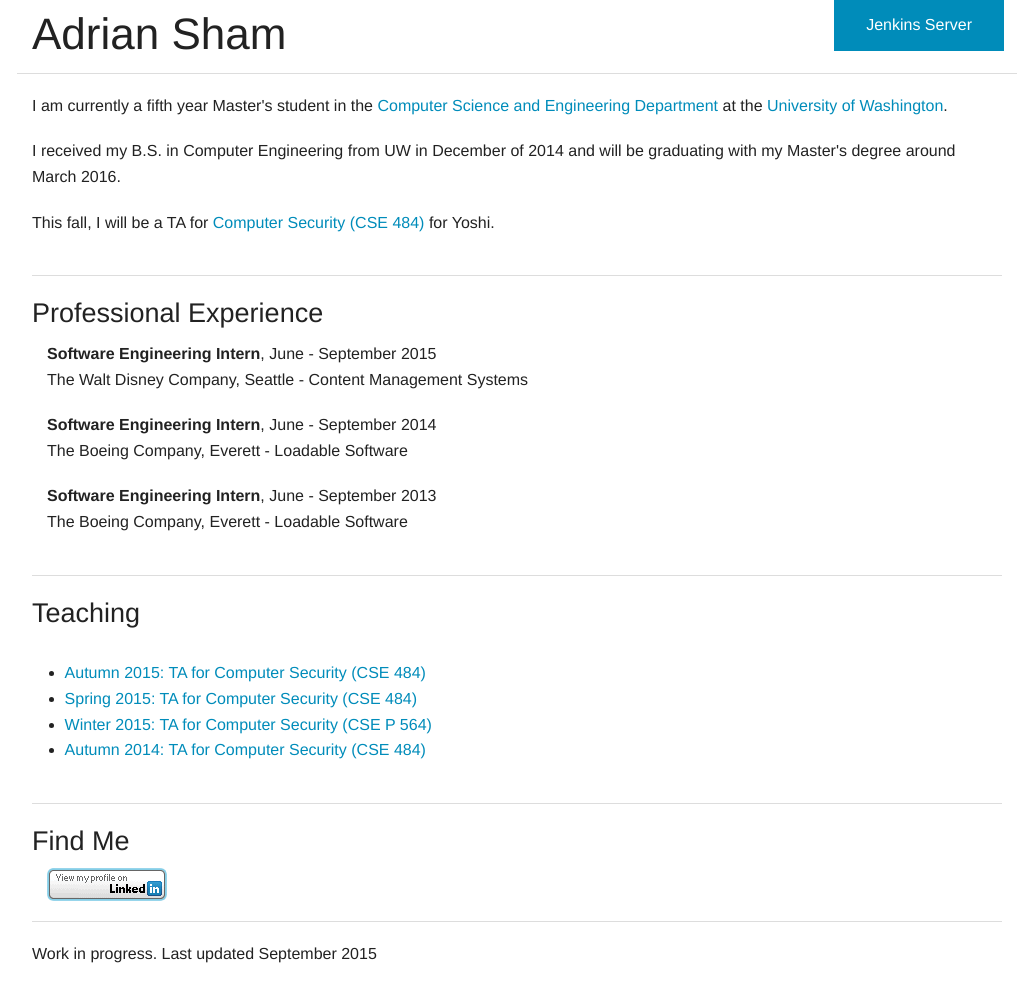
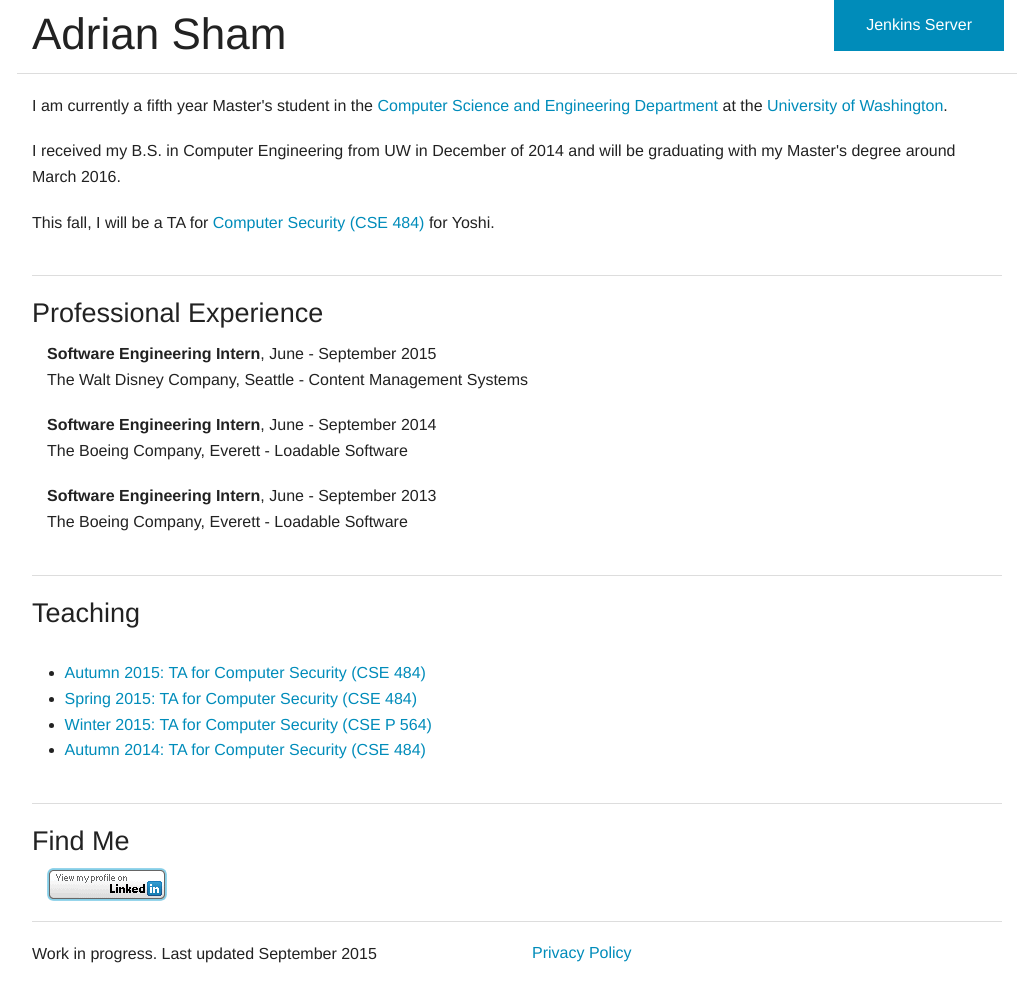
Before and after one commit to adrsham/website, a plain HTML site: page index.html in a window 1280 px wide. Shown: the whole page, without its empty margins (123-1158 px from the left). Drawn offline with Linux system fonts and the light colour scheme.

Commit message:
add privacy link

```diff
--- a/index.html
+++ b/index.html
@@ -118,6 +118,9 @@
                 <div class="large-6 columns">
                   <p>Work in progress. Last updated September 2015</p>
                 </div>
+                <div class="large-6 columns">
+                    <a href="/privacy-policy.html">Privacy Policy</a>
+                </div>
             </div>
         </div>
     </footer>
```
Lines whose indentation alone changed are shown as unchanged.
